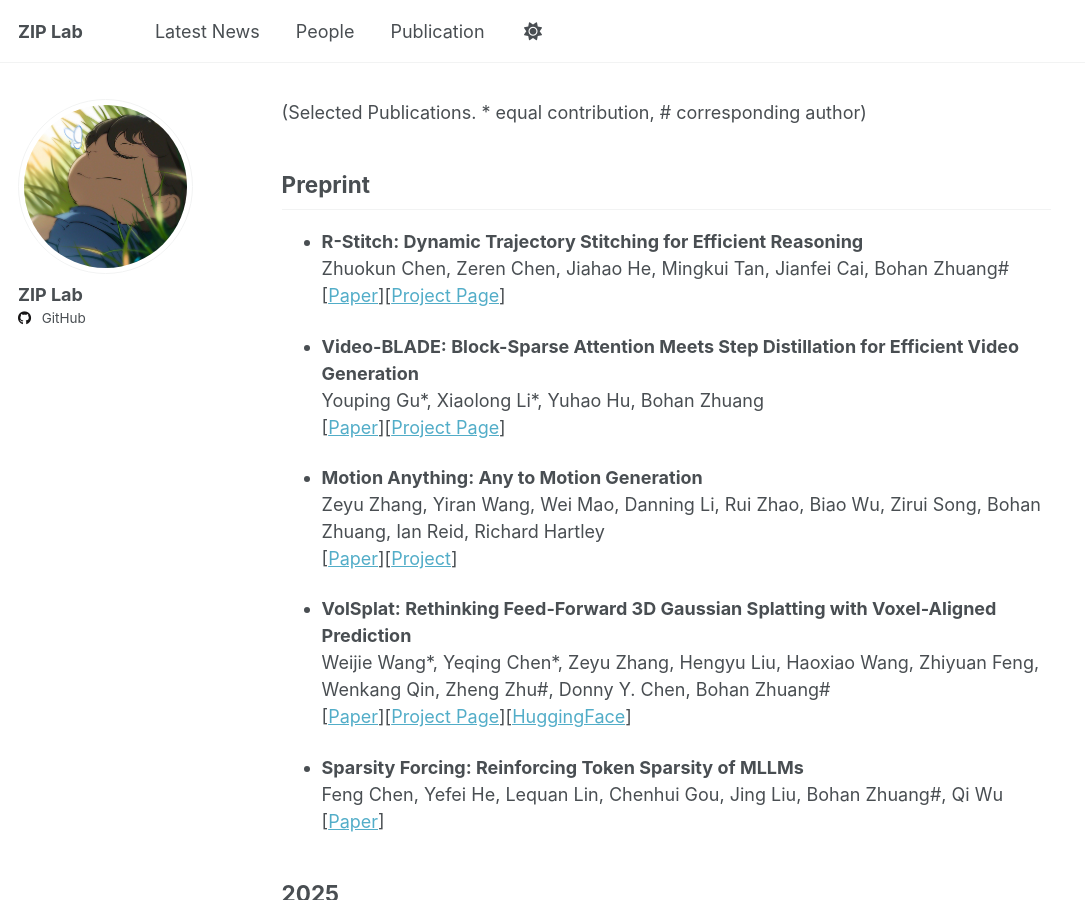
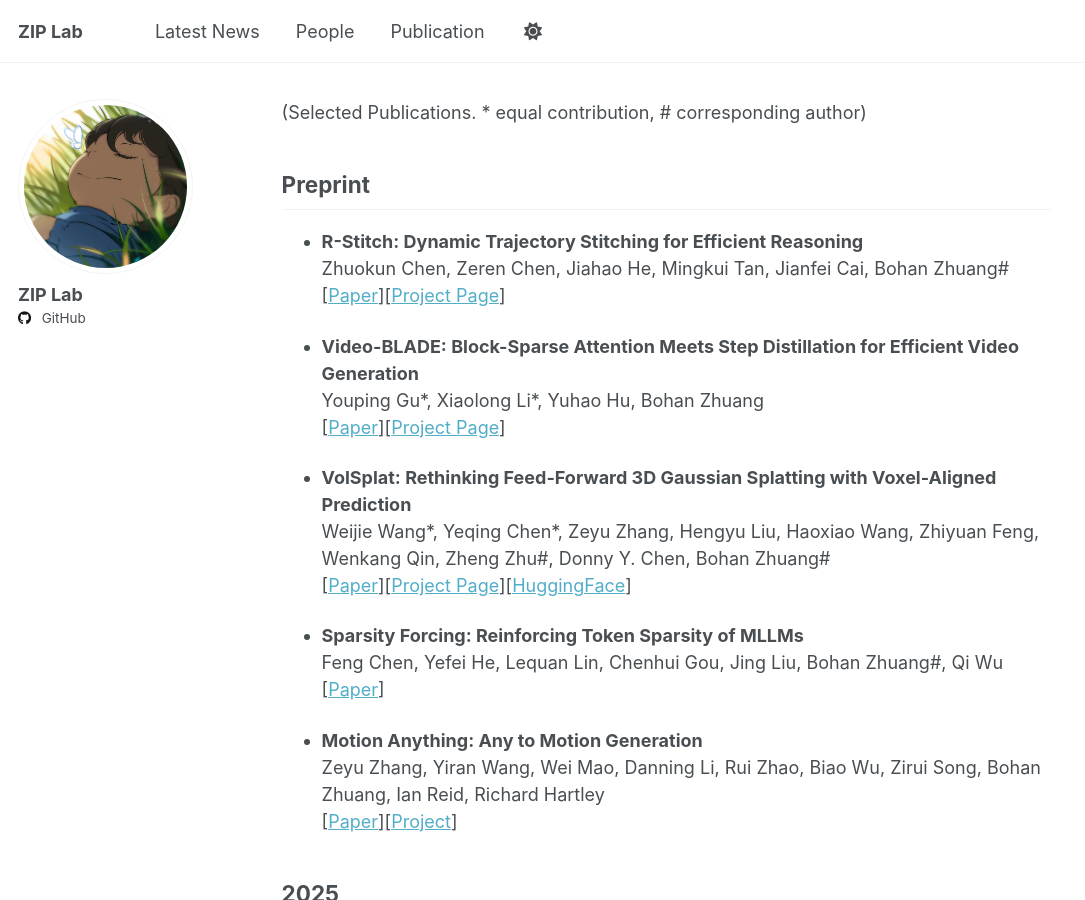
Before and after one commit to ziplab/ziplab.github.io, a Jekyll site: the page built from _pages/publication.md, in a window 1280 px wide and 900 px high. Shown: the whole window, without its empty margins (0-1085 px from the left). Built offline with Jekyll 4.4.1, drawn with Linux system fonts in a browser that asks for light colours; part of the change alters nothing that is shown.

```diff
--- a/_pages/publication.md
+++ b/_pages/publication.md
@@ -15,10 +15,6 @@ Zhuokun Chen, Zeren Chen, Jiahao He, Mingkui Tan, Jianfei Cai, Bohan Zhuang#
 Youping Gu\*, Xiaolong Li\*, Yuhao Hu, Bohan Zhuang
 \[[Paper](https://arxiv.org/abs/2508.10774)\]\[[Project Page](https://ziplab.co/BLADE-Homepage/)\]
 
-- **Motion Anything: Any to Motion Generation**
-Zeyu Zhang, Yiran Wang, Wei Mao, Danning Li, Rui Zhao, Biao Wu, Zirui Song, Bohan Zhuang, Ian Reid, Richard Hartley
-\[[Paper](https://arxiv.org/abs/2503.06955)\]\[[Project](https://steve-zeyu-zhang.github.io/MotionAnything/)\]
-
 - **VolSplat: Rethinking Feed-Forward 3D Gaussian Splatting with Voxel-Aligned Prediction**
 Weijie Wang\*, Yeqing Chen\*, Zeyu Zhang, Hengyu Liu, Haoxiao Wang, Zhiyuan Feng, Wenkang Qin, Zheng Zhu#, Donny Y. Chen, Bohan Zhuang#
 \[[Paper](https://arxiv.org/abs/2509.19297)\]\[[Project Page](https://lhmd.top/volsplat/)\]\[[HuggingFace](https://huggingface.co/lhmd/VolSplat)\]
@@ -26,6 +22,10 @@ Weijie Wang\*, Yeqing Chen\*, Zeyu Zhang, Hengyu Liu, Haoxiao Wang, Zhiyuan Feng
 - **Sparsity Forcing: Reinforcing Token Sparsity of MLLMs**
 Feng Chen, Yefei He, Lequan Lin, Chenhui Gou, Jing Liu, Bohan Zhuang\#, Qi Wu
 \[[Paper](https://arxiv.org/pdf/2504.18579)\]
+
+- **Motion Anything: Any to Motion Generation**
+Zeyu Zhang, Yiran Wang, Wei Mao, Danning Li, Rui Zhao, Biao Wu, Zirui Song, Bohan Zhuang, Ian Reid, Richard Hartley
+\[[Paper](https://arxiv.org/abs/2503.06955)\]\[[Project](https://steve-zeyu-zhang.github.io/MotionAnything/)\]
 
 
 
```
